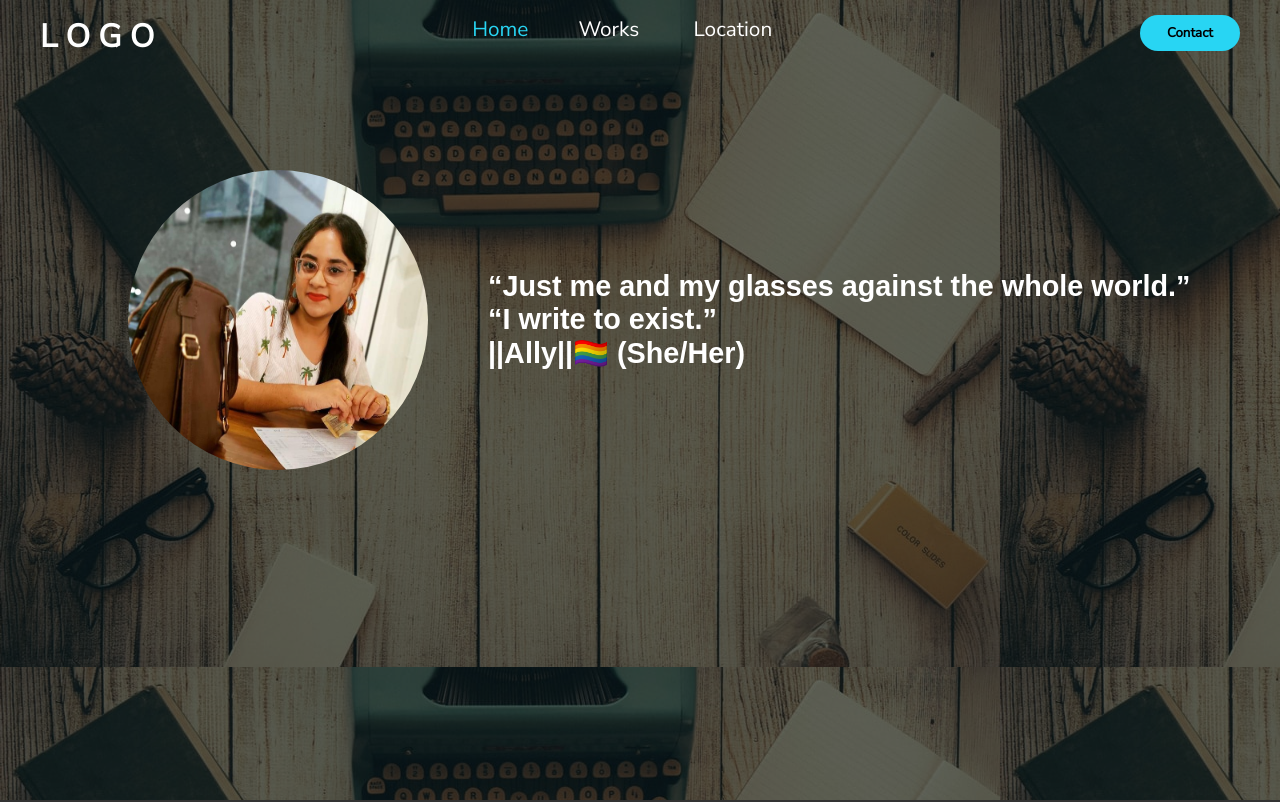
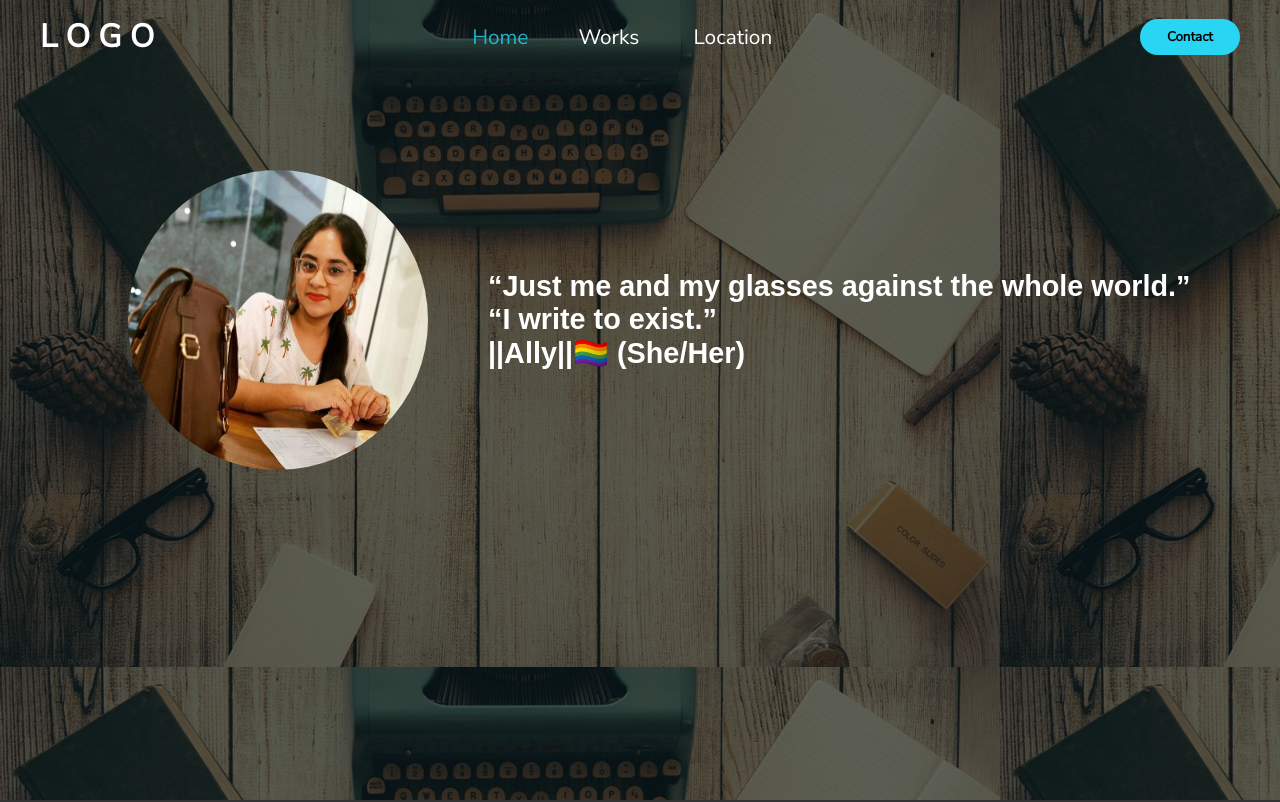
Before and after one commit to Prateek-Mohanty/poeticvalues, a plain HTML site: page index.html in a window 1280 px wide. In both pictures the pointer is over the link "Home". Shown: the top 802 px of the page. Drawn offline with Linux system fonts and the light colour scheme; a web font is replaced by a local one.

Commit message:
Add files via upload

```diff
--- a/style.css
+++ b/style.css
@@ -24,6 +24,10 @@ a{
     color:white;
 }
 
+a:hover{
+    opacity:0.8;
+}
+
 .main{
     width:100%;
     height:100vh;
@@ -48,6 +52,7 @@ header{
     position:relative;
     display:flex;
     justify-content:space-between;
+    align-items:center;
     padding: 5px 40px;
     z-index:2;
 }
```
